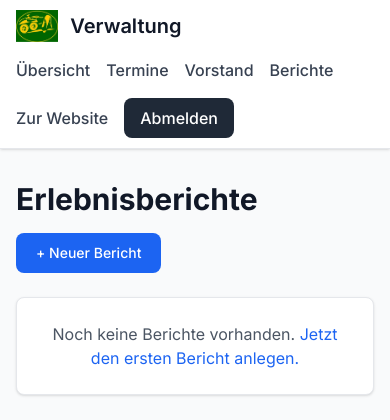
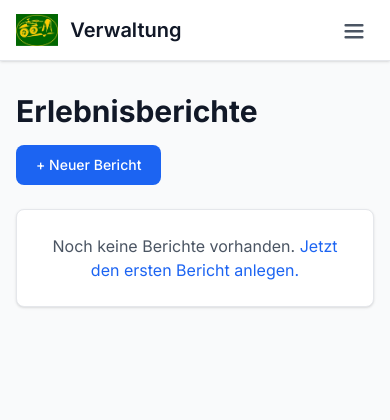
Before and after one commit to FischLord/flask-verein, a Flask app: page /admin/berichte in a window 390 px wide. Shown: the top 420 px of the page. Run offline with Flask 3, Linux system fonts and the light colour scheme; the visitor is signed in with stand-in values (Sample User, id 1); data that the repository does not hold is empty; some libraries are stand-ins or nearby versions.

Commit message:
Admin-Fixes: Responsive Navbar + einheitliche Bildhoehe
Zwei im Verwaltungsbereich gemeldete Darstellungsfehler behoben:

1. Navbar bricht um: Die Admin-Navigation nutzte flex-wrap und ist
   dadurch auf schmalen Bildschirmen unschoen in mehrere Zeilen
   umgebrochen (Links teils abgeschnitten, "Abmelden" verrutscht).
   Jetzt: Hamburger-Menue unter lg (Flowbite data-collapse-toggle, wie
   die oeffentliche Seite), das ausgeklappt full-width unter dem Logo
   erscheint; ab lg eine saubere einzeilige Leiste. Per Screenshots
   bei 500/700/1024/1100 px geprueft (eingeklappt und ausgeklappt).

2. Hochkant-Bilder verschieben das Layout: In der Bilderverwaltung
   (Bericht bearbeiten) hatte das <img> nur w-full object-cover ohne
   Hoehe. Portraet-Bilder wurden dadurch sehr hoch und sprengten die
   2-Spalten-Raster-Ausrichtung (ungleiche Kartenhoehen, leere
   Luecken). Jetzt feste Vorschauhoehe (w-full h-48 object-cover) plus
   items-start am Grid - alle Bildkarten gleich hoch, egal ob quer
   oder hoch. Vorher/Nachher per Screenshot mit echten 1200x1600- und
   1600x1200-Bildern verifiziert.

Hinweis: Beide neuen Utility-Klassen (h-48, items-start) waren zuvor
nicht im kompilierten CSS enthalten und wurden durch npm run build:css
ergaenzt.

Validiert: Alle Admin-Seiten (Uebersicht/Termine/Vorstand/Berichte,
Bericht-Bearbeiten) liefern nach Login HTTP 200 mit der neuen Markup.

```diff
--- a/app/templates/admin/berichte/bearbeiten.html
+++ b/app/templates/admin/berichte/bearbeiten.html
@@ -23,12 +23,12 @@
       Bilder ({{ bericht.bilder|length }})
     </h2>
     {% if bericht.bilder %}
-    <div class="grid grid-cols-1 md:grid-cols-2 gap-4 mb-8">
+    <div class="grid grid-cols-1 md:grid-cols-2 gap-4 mb-8 items-start">
       {% for bild in bericht.bilder %}
       <div class="bg-white p-4 rounded-lg shadow border border-gray-200">
         <img src="{{ url_for('static', filename='uploads/berichte/' ~ bild.dateiname) }}"
              alt="{{ bild.alt_text or '' }}"
-             class="w-full rounded-md mb-3 object-cover">
+             class="w-full h-48 rounded-md mb-3 object-cover bg-gray-100">
         <form method="POST"
               action="{{ url_for('admin.bericht_bild_aktualisieren', bild_id=bild.id) }}">
           {{ bild_form.csrf_token }}
--- a/app/templates/admin/layout.html
+++ b/app/templates/admin/layout.html
@@ -20,31 +20,41 @@
 <body class="bg-gray-50">
   <header>
     <nav class="bg-white border-b border-gray-200 px-4 py-2.5 shadow mb-8">
-      <div class="max-w-screen-xl flex flex-wrap items-center justify-between mx-auto gap-4">
-        <a href="{{ url_for('admin.index') }}" class="flex items-center">
+      <div class="max-w-screen-xl flex flex-wrap items-center justify-between mx-auto gap-y-2">
+        <a href="{{ url_for('admin.index') }}" class="flex items-center shrink-0">
           <img src="{{ url_for('static', filename='logo.webp') }}" class="h-8 mr-3" alt="Vereinslogo" />
           <span class="self-center text-xl font-semibold whitespace-nowrap text-gray-900">Verwaltung</span>
         </a>
-        <ul class="flex flex-wrap items-center gap-4 text-base font-medium">
+        <button data-collapse-toggle="admin-navbar" type="button"
+          class="inline-flex items-center p-2 text-gray-600 rounded-lg lg:hidden hover:bg-gray-100 focus:outline-none focus:ring-2 focus:ring-gray-200"
+          aria-controls="admin-navbar" aria-expanded="false">
+          <span class="sr-only">Menü öffnen</span>
+          <svg class="w-6 h-6" fill="currentColor" viewBox="0 0 20 20" xmlns="http://www.w3.org/2000/svg">
+            <path fill-rule="evenodd" d="M3 5h14a1 1 0 110 2H3a1 1 0 010-2zm0 5h14a1 1 0 110 2H3a1 1 0 010-2zm0 5h14a1 1 0 110 2H3a1 1 0 010-2z" clip-rule="evenodd" />
+          </svg>
+        </button>
+        <div class="hidden w-full lg:block lg:w-auto" id="admin-navbar">
+          <ul class="flex flex-col mt-4 lg:mt-0 lg:flex-row lg:items-center gap-1 lg:gap-4 text-base font-medium border-t border-gray-100 lg:border-0 pt-2 lg:pt-0">
             <li>
-            <a href="{{ url_for('admin.index') }}" class="text-gray-700 hover:underline">Übersicht</a>
+              <a href="{{ url_for('admin.index') }}" class="block py-2 px-2 rounded text-gray-700 hover:bg-gray-100 lg:hover:bg-transparent lg:hover:underline lg:px-0">Übersicht</a>
             </li>
             <li>
-            <a href="{{ url_for('admin.termine_list') }}" class="text-gray-700 hover:underline">Termine</a>
+              <a href="{{ url_for('admin.termine_list') }}" class="block py-2 px-2 rounded text-gray-700 hover:bg-gray-100 lg:hover:bg-transparent lg:hover:underline lg:px-0">Termine</a>
             </li>
             <li>
-            <a href="{{ url_for('admin.vorstand_list') }}" class="text-gray-700 hover:underline">Vorstand</a>
+              <a href="{{ url_for('admin.vorstand_list') }}" class="block py-2 px-2 rounded text-gray-700 hover:bg-gray-100 lg:hover:bg-transparent lg:hover:underline lg:px-0">Vorstand</a>
             </li>
             <li>
-            <a href="{{ url_for('admin.berichte_list') }}" class="text-gray-700 hover:underline">Berichte</a>
+              <a href="{{ url_for('admin.berichte_list') }}" class="block py-2 px-2 rounded text-gray-700 hover:bg-gray-100 lg:hover:bg-transparent lg:hover:underline lg:px-0">Berichte</a>
             </li>
             <li>
-            <a href="{{ url_for('main.index') }}" class="text-gray-700 hover:underline">Zur Website</a>
+              <a href="{{ url_for('main.index') }}" class="block py-2 px-2 rounded text-gray-700 hover:bg-gray-100 lg:hover:bg-transparent lg:hover:underline lg:px-0">Zur Website</a>
             </li>
-          <li>
-            <a href="{{ url_for('auth.logout') }}" class="inline-block px-4 py-2 text-white bg-gray-800 rounded-lg hover:bg-gray-900">Abmelden</a>
+            <li class="mt-2 lg:mt-0">
+              <a href="{{ url_for('auth.logout') }}" class="block lg:inline-block text-center px-4 py-2 text-white bg-gray-800 rounded-lg hover:bg-gray-900">Abmelden</a>
             </li>
           </ul>
+        </div>
       </div>
     </nav>
   </header>
```
Also changed, not shown: app/static/css/app.css. Lines whose indentation alone changed are shown as unchanged.
